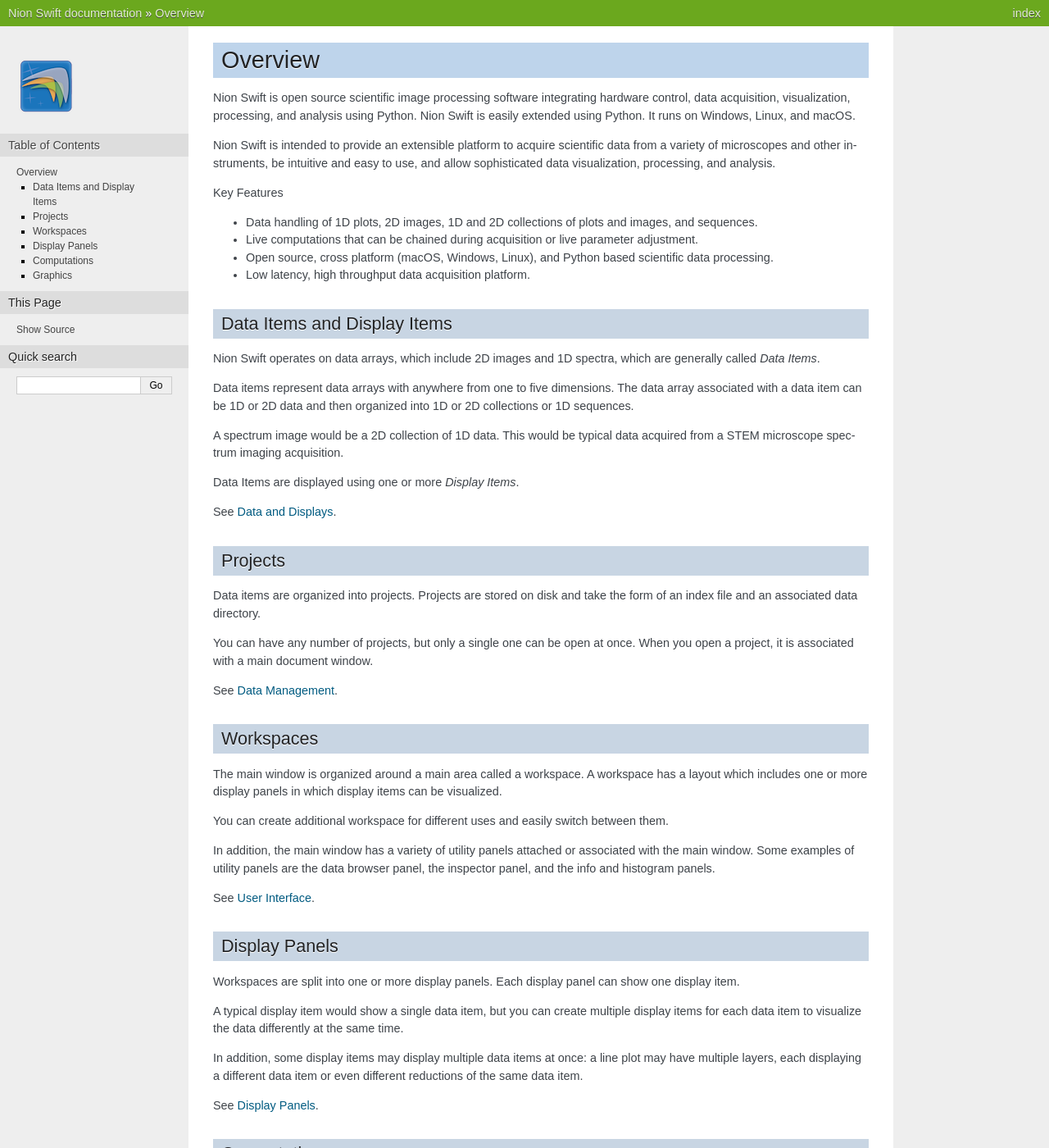
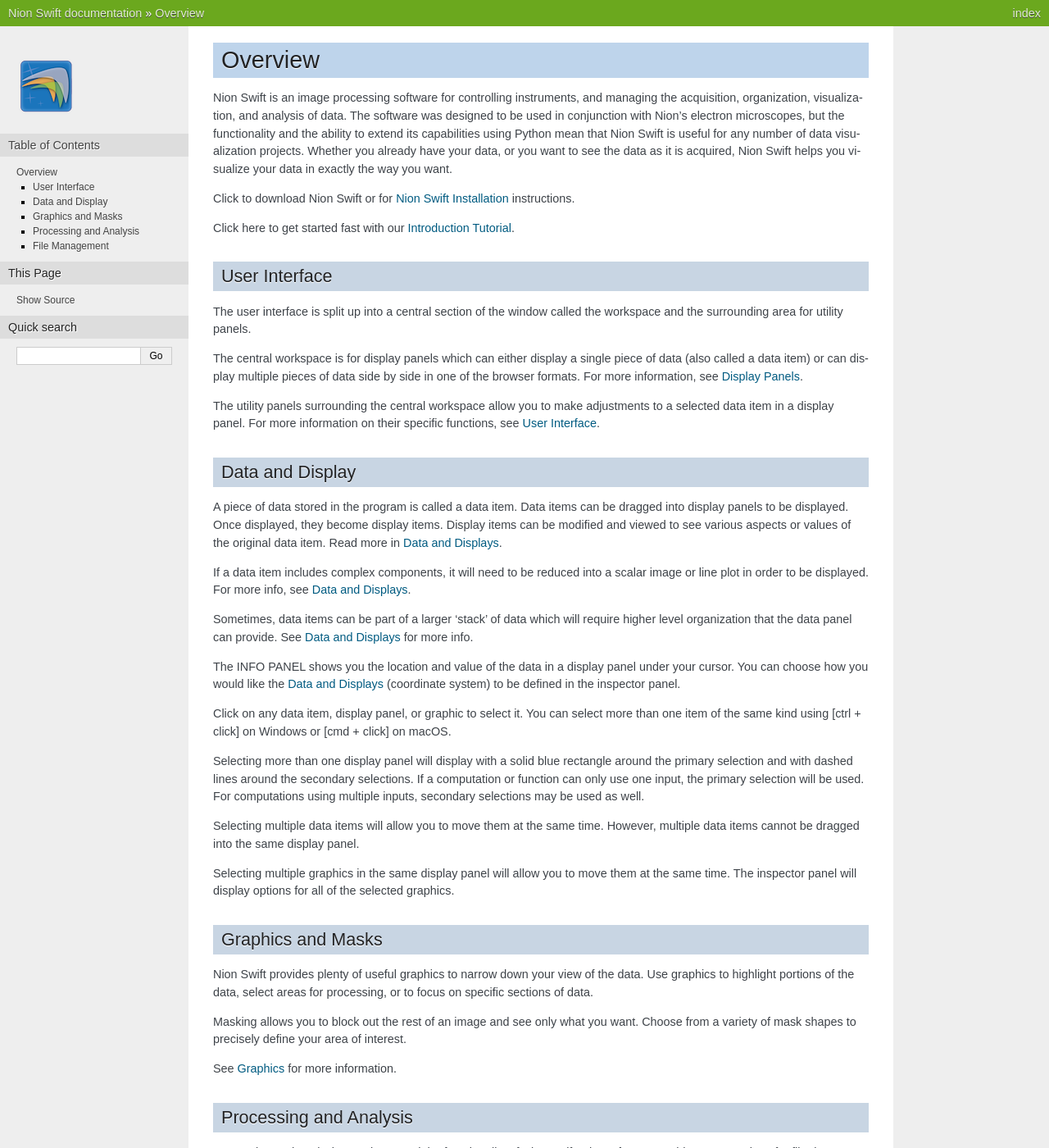
Before and after one commit to nion-software/nionswift, a Sphinx documentation site: the page built from docs/introduction.rst, in a window 1280 px wide and 1400 px high. Shown: the whole window at 82% size. Built offline with Sphinx 7.4.7, drawn with Linux system fonts in a browser that asks for light colours; some of the changed text lies outside the part shown.

Commit message:
New Overview Section

```diff
--- a/docs/introduction.rst
+++ b/docs/introduction.rst
@@ -1,73 +1,57 @@
 .. include:: defs.rst
 .. _introduction:
 
+********
 Overview
-========
-|AppName| is open source scientific image processing software integrating hardware control, data acquisition, visualization, processing, and analysis using Python. |AppName| is easily extended using Python. It runs on Windows, Linux, and macOS.
+********
+Nion Swift is an image processing software for controlling instruments, and managing the acquisition, organization, visualization, and analysis of data. The software was designed to be used in conjunction with Nion's electron microscopes, but the functionality and the ability to extend its capabilities using Python mean that Nion Swift is useful for any number of data visualization projects. Whether you already have your data, or you want to see the data as it is acquired, Nion Swift helps you visualize your data in exactly the way you want.
 
-|AppName| is intended to provide an extensible platform to acquire scientific data from a variety of microscopes and other instruments, be intuitive and easy to use, and allow sophisticated data visualization, processing, and analysis.
+Click to download Nion Swift or for :ref:`installation` instructions.
 
-Key Features
+Click here to get started fast with our :ref:`basic-use`.
 
-- Data handling of 1D plots, 2D images, 1D and 2D collections of plots and images, and sequences.
-- Live computations that can be chained during acquisition or live parameter adjustment.
-- Open source, cross platform (macOS, Windows, Linux), and Python based scientific data processing.
-- Low latency, high throughput data acquisition platform.
+User Interface
+==============
+The user interface is split up into a central section of the window called the workspace and the surrounding area for utility panels.
 
-Data Items and Display Items
-----------------------------
-|AppName| operates on data arrays, which include 2D images and 1D spectra, which are generally called *Data Items*.
+The central workspace is for display panels which can either display a single piece of data (also called a data item) or can display multiple pieces of data side by side in one of the browser formats. For more information, see :ref:`display-panels`.
 
-Data items represent data arrays with anywhere from one to five dimensions. The data array associated with a data item can be 1D or 2D data and then organized into 1D or 2D collections or 1D sequences.
+The utility panels surrounding the central workspace allow you to make adjustments to a selected data item in a display panel. For more information on their specific functions, see :ref:`user-interface`.
 
-A spectrum image would be a 2D collection of 1D data. This would be typical data acquired from a STEM microscope spectrum imaging acquisition.
+Data and Display
+================
+A piece of data stored in the program is called a data item. Data items can be dragged into display panels to be displayed. Once displayed, they become display items. Display items can be modified and viewed to see various aspects or values of the original data item. Read more in :ref:`data-items`.
 
-Data Items are displayed using one or more *Display Items*.
+If a data item includes complex components, it will need to be reduced into a scalar image or line plot in order to be displayed. For more info, see :ref:`data-items`.
 
-See :ref:`data-items`.
+Sometimes, data items can be part of a larger 'stack' of data which will require higher level organization that the data panel can provide. See :ref:`data-items` for more info.
 
-Projects
---------
-Data items are organized into projects. Projects are stored on disk and take the form of an index file and an associated data directory.
+The INFO PANEL shows you the location and value of the data in a display panel under your cursor. You can choose how you would like the :ref:`data-items` (coordinate system) to be defined in the inspector panel.
 
-You can have any number of projects, but only a single one can be open at once. When you open a project, it is associated with a main document window.
+Click on any data item, display panel, or graphic to select it. You can select more than one item of the same kind using [ctrl + click] on Windows or [cmd + click] on macOS.
 
-See :ref:`data-management`.
+Selecting more than one display panel will display with a solid blue rectangle around the primary selection and with dashed lines around the secondary selections. If a computation or function can only use one input, the primary selection will be used. For computations using multiple inputs, secondary selections may be used as well.
 
-Workspaces
-----------
-The main window is organized around a main area called a workspace. A workspace has a layout which includes one or more display panels in which display items can be visualized.
+Selecting multiple data items will allow you to move them at the same time. However, multiple data items cannot be dragged into the same display panel.
 
-You can create additional workspace for different uses and easily switch between them.
+Selecting multiple graphics in the same display panel will allow you to move them at the same time. The inspector panel will display options for all of the selected graphics.
 
-In addition, the main window has a variety of utility panels attached or associated with the main window. Some examples of utility panels are the data browser panel, the inspector panel, and the info and histogram panels.
+Graphics and Masks
+==================
+Nion Swift provides plenty of useful graphics to narrow down your view of the data. Use graphics to highlight portions of the data, select areas for processing, or to focus on specific sections of data.
 
-See :ref:`user-interface`.
+Masking allows you to block out the rest of an image and see only what you want. Choose from a variety of mask shapes to precisely define your area of interest.
 
-Display Panels
---------------
-Workspaces are split into one or more display panels. Each display panel can show one display item.
+See :ref:`graphics` for more information.
 
-A typical display item would show a single data item, but you can create multiple display items for each data item to visualize the data differently at the same time.
+Processing and Analysis
+=======================
+Processing and analysis greatly expand the functionality of Nion Swift. The software provides many options for filtering, transforming, and more. Computations allow for specific and customizable processes, and there is even support for python scripting to add your own computations.
 
-In addition, some display items may display multiple data items at once: a line plot may have multiple layers, each displaying a different data item or even different reductions of the same data item.
+See :ref:`processing` for more information.
 
-See :ref:`display-panels`.
+File Management
+===============
+Make use of Nion Swift without live acquisition by importing your own data files into the program, take your files with you by exporting your data, save your project files and use them on any other installation of Nion Swift, make copies of your data to create a backup, and contact us about recovery options.
 
-Computations
-------------
-Computations are processing algorithms that take input data items and other parameters to produce output data items. The algorithm watches for changes to the input data items and automatically runs the processing when it sees a change.
-
-In this way, it is easy to create new data items that update in real time during acquisition or when the parameters change.
-
-See :ref:`processing`.
-
-Graphics
---------
-Graphics are annotations or other graphical items that can be attached to display items.
-
-Examples of graphics would be a point, line, or rectangle on a 2D image or a interval or channel on a 1D plot.
-
-Additionally, Fourier mask filter graphics, such as band pass filters or lattice filters, can be attached to data in the Fourier domain.
-
-See :ref:`graphics`.
+See :ref:`data-management` for more information.
```
